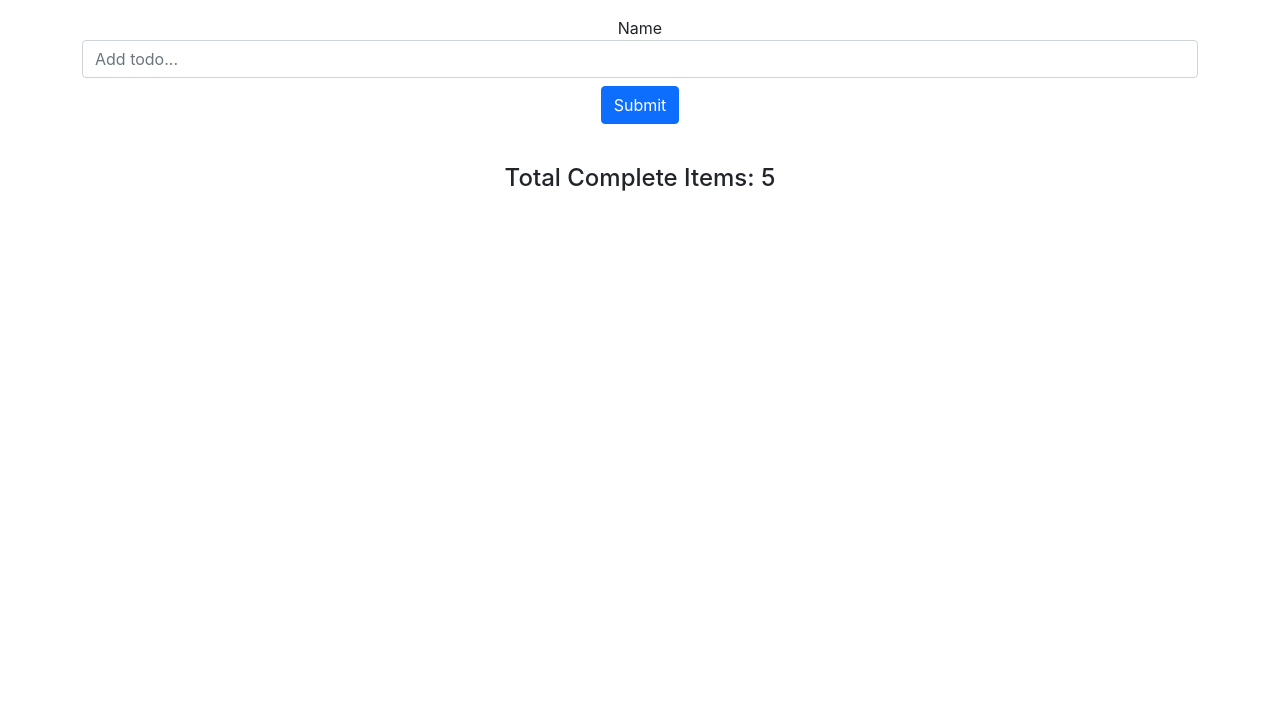
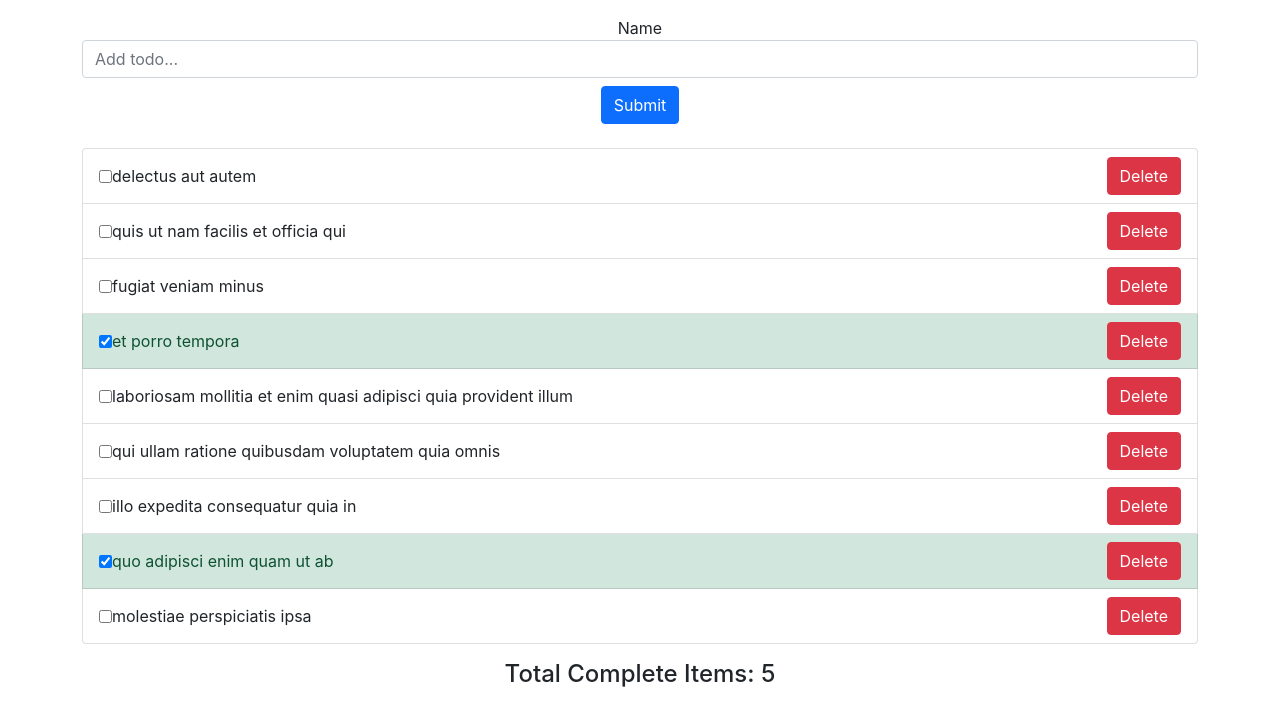
Before and after one commit to mreza-slt/redux-toolkit, a React (Create React App) app: page / in a window 1280 px wide. Shown: the top 726 px of the page. Built offline with nearby package versions, Linux system fonts and the light colour scheme; data requests are answered from the project's data file.

Commit message:
create async get Todos

```diff
--- /dev/null
+++ b/data/db.json
@@ -0,0 +1,58 @@
+{
+  "todos": [
+    {
+      "userId": 1,
+      "id": 1,
+      "title": "delectus aut autem",
+      "completed": false
+    },
+    {
+      "userId": 1,
+      "id": 2,
+      "title": "quis ut nam facilis et officia qui",
+      "completed": false
+    },
+    {
+      "userId": 1,
+      "id": 3,
+      "title": "fugiat veniam minus",
+      "completed": false
+    },
+    {
+      "userId": 1,
+      "id": 4,
+      "title": "et porro tempora",
+      "completed": true
+    },
+    {
+      "userId": 1,
+      "id": 5,
+      "title": "laboriosam mollitia et enim quasi adipisci quia provident illum",
+      "completed": false
+    },
+    {
+      "userId": 1,
+      "id": 6,
+      "title": "qui ullam ratione quibusdam voluptatem quia omnis",
+      "completed": false
+    },
+    {
+      "userId": 1,
+      "id": 7,
+      "title": "illo expedita consequatur quia in",
+      "completed": false
+    },
+    {
+      "userId": 1,
+      "id": 8,
+      "title": "quo adipisci enim quam ut ab",
+      "completed": true
+    },
+    {
+      "userId": 1,
+      "id": 9,
+      "title": "molestiae perspiciatis ipsa",
+      "completed": false
+    }
+  ]
+}
--- a/package.json
+++ b/package.json
@@ -7,7 +7,9 @@
     "@testing-library/jest-dom": "^5.16.1",
     "@testing-library/react": "^12.1.2",
     "@testing-library/user-event": "^13.5.0",
+    "axios": "^0.25.0",
     "bootstrap": "^5.1.3",
+    "json-server": "^0.17.0",
     "react": "^17.0.2",
     "react-dom": "^17.0.2",
     "react-redux": "^7.2.6",
--- a/src/components/features/todos/TodosSlice.js
+++ b/src/components/features/todos/TodosSlice.js
@@ -1,8 +1,22 @@
-import { createSlice } from "@reduxjs/toolkit";
+import { createSlice, createAsyncThunk } from "@reduxjs/toolkit";
+import axios from "axios";
+
+export const getAsyncTodos = createAsyncThunk(
+  "todos/getAsyncTodos",
+  async (_, { rejectWithValue }) => {
+    try {
+      const response = await axios.get("http://localhost:3001/todos");
+      return response.data;
+    } catch (error) {
+      return rejectWithValue([], error);
+    }
+  }
+);
 
 const initialState = {
   todos: [],
-  total: 0,
+  error: null,
+  loading: false,
 };
 
 const TodosSlice = createSlice({
@@ -25,9 +39,25 @@ const TodosSlice = createSlice({
     },
     deleteTodos: (state, action) => {
       const filterTodos = state.todos.filter(
-        (todo) => todo.id != action.payload.id
+        (todo) => todo.id !== action.payload.id
       );
       state.todos = filterTodos;
+    },
+  },
+  extraReducers: {
+    [getAsyncTodos.fulfilled]: (state, action) => {
+      return { ...state, todos: action.payload, loading: false, error: null };
+    },
+    [getAsyncTodos.pending]: (state, action) => {
+      return { ...state, todos: [], loading: true, error: null };
+    },
+    [getAsyncTodos.rejected]: (state, action) => {
+      return {
+        ...state,
+        todos: [],
+        loading: false,
+        error: action.error.message,
+      };
     },
   },
 });
--- a/src/components/todos/TodoItem.jsx
+++ b/src/components/todos/TodoItem.jsx
@@ -10,11 +10,11 @@ const TodoItem = ({ id, title, completed }) => {
           <input
             type="checkbox"
             className="mr-3"
-            id="completed"
+            id={title}
             checked={completed}
             onChange={(e) => dispatch(toggleTodos({ id }))}
           ></input>
-          <label htmlFor="completed">{title}</label>
+          <label htmlFor={title}>{title}</label>
         </span>
         <button
           onClick={() => dispatch(deleteTodos({ id }))}
--- a/src/components/todos/TodoList.jsx
+++ b/src/components/todos/TodoList.jsx
@@ -1,11 +1,19 @@
-import { useSelector } from "react-redux";
+import { useEffect } from "react";
+import { useDispatch, useSelector } from "react-redux";
+import { getAsyncTodos } from "../features/todos/TodosSlice";
 import TodoItem from "./TodoItem";
 
 const TodoList = () => {
-  const { todos } = useSelector((state) => state.todos);
+  const { todos, loading, error } = useSelector((state) => state.todos);
+  const dispatch = useDispatch();
+  useEffect(() => {
+    dispatch(getAsyncTodos());
+  }, []);
 
   return (
     <>
+      {loading && <p>loading...</p>}
+      {error && <p>{error}</p>}
       {todos ? (
         <ul className="list-group">
           {todos.map((todo) => (
```
Also changed, not shown: 1 other file (tests, documents, lock files or other folders).
